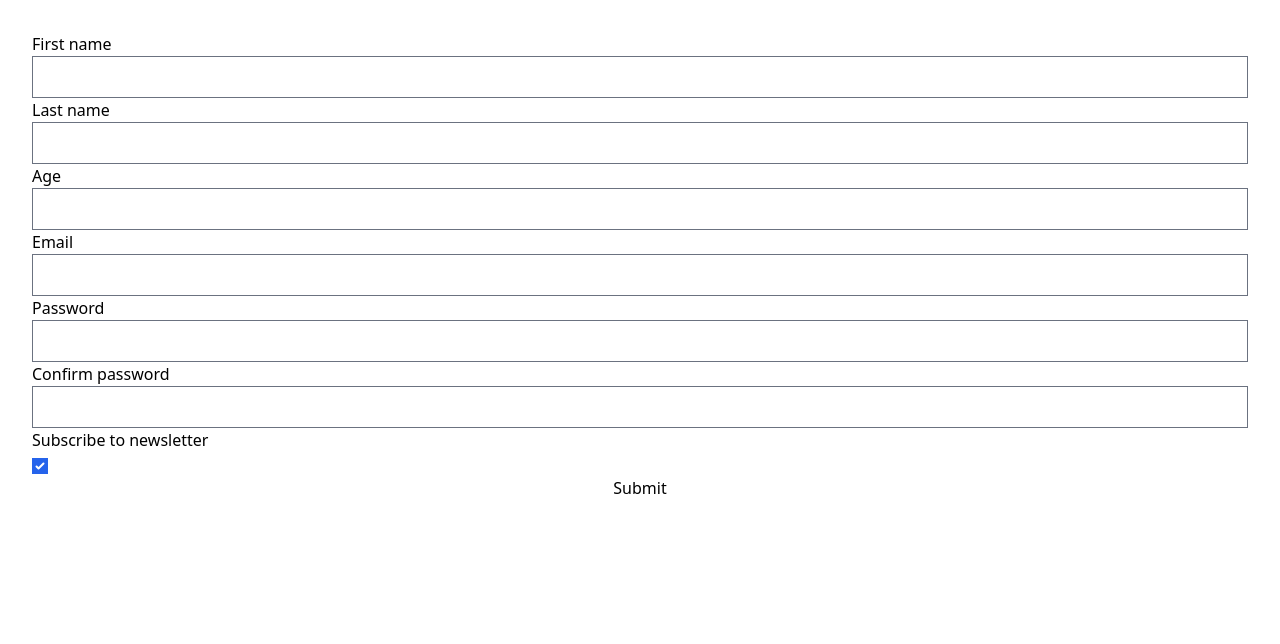
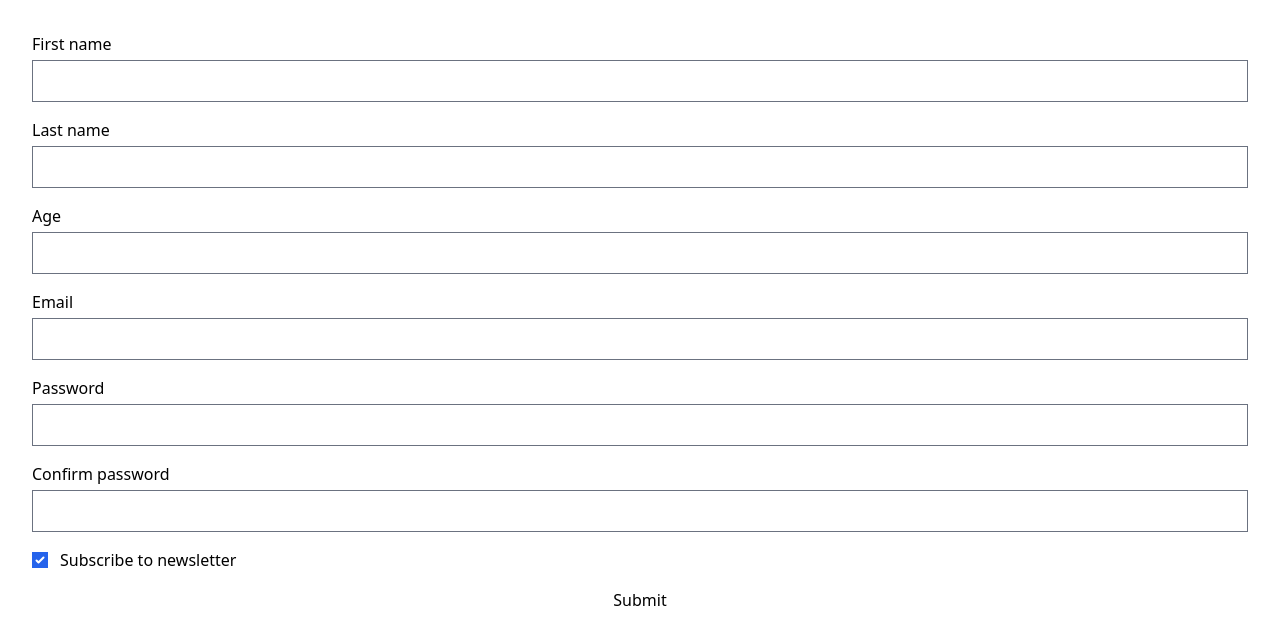
Before and after one commit to simonrevill/form-testing-practice, a React (Vite) app: page / in a window 1280 px wide. Shown: the top 644 px of the page. Built offline with nearby package versions, Linux system fonts and the light colour scheme.

Commit message:
adds FormControl component for field layouts

```diff
--- /dev/null
+++ b/src/components/FormControl/FormControl.tsx
@@ -0,0 +1,15 @@
+import { ComponentProps } from "react";
+
+type FormControlProps = {
+  row?: boolean;
+} & ComponentProps<"div">;
+
+const FormControl = ({ children, row = false }: FormControlProps) => (
+  <div
+    className={`flex ${row ? "flex-row items-center gap-3" : "flex-col gap-1"}`}
+  >
+    {children}
+  </div>
+);
+
+export default FormControl;
--- /dev/null
+++ b/src/components/FormControl/index.ts
@@ -0,0 +1,3 @@
+import FormControl from "./FormControl";
+
+export default FormControl;
--- a/src/forms/RegistrationForm/RegistrationForm.tsx
+++ b/src/forms/RegistrationForm/RegistrationForm.tsx
@@ -6,6 +6,7 @@ import NumberInput from "../../components/NumberInput";
 import PasswordInput from "../../components/PasswordInput";
 import TextInput from "../../components/TextInput";
 import ErrorMessage from "../../components/ErrorMessage";
+import FormControl from "../../components/FormControl";
 import { useForm } from "react-hook-form";
 import { zodResolver } from "@hookform/resolvers/zod";
 import { ErrorMessage as Error } from "@hookform/error-message";
@@ -61,7 +62,8 @@ const RegistrationForm = () => {
   const submit = (values: FormValues) => console.log(values);
 
   return (
-    <form onSubmit={handleSubmit(submit)}>
+    <form onSubmit={handleSubmit(submit)} className="flex flex-col gap-4">
+      <FormControl>
         <Label htmlFor="firstName">First name</Label>
         <TextInput
           id="firstName"
@@ -69,7 +71,8 @@ const RegistrationForm = () => {
           aria-invalid={errors.firstName ? "true" : "false"}
         />
         <Error errors={errors} name="firstName" as={ErrorMessage} />
-
+      </FormControl>
+      <FormControl>
         <Label htmlFor="lastName">Last name</Label>
         <TextInput
           id="lastName"
@@ -77,7 +80,8 @@ const RegistrationForm = () => {
           aria-invalid={errors.lastName ? "true" : "false"}
         />
         <Error errors={errors} name="lastName" as={ErrorMessage} />
-
+      </FormControl>
+      <FormControl>
         <Label htmlFor="age">Age</Label>
         <NumberInput
           id="age"
@@ -87,7 +91,8 @@ const RegistrationForm = () => {
           aria-invalid={errors.age ? "true" : "false"}
         />
         <Error errors={errors} name="age" as={ErrorMessage} />
-
+      </FormControl>
+      <FormControl>
         <Label htmlFor="email">Email</Label>
         <EmailInput
           id="email"
@@ -95,7 +100,8 @@ const RegistrationForm = () => {
           aria-invalid={errors.email ? "true" : "false"}
         />
         <Error errors={errors} name="email" as={ErrorMessage} />
-
+      </FormControl>
+      <FormControl>
         <Label htmlFor="password">Password</Label>
         <PasswordInput
           id="password"
@@ -103,7 +109,8 @@ const RegistrationForm = () => {
           aria-invalid={errors.password ? "true" : "false"}
         />
         <Error errors={errors} name="password" as={ErrorMessage} />
-
+      </FormControl>
+      <FormControl>
         <Label htmlFor="confirmPassword">Confirm password</Label>
         <PasswordInput
           id="confirmPassword"
@@ -111,9 +118,12 @@ const RegistrationForm = () => {
           aria-invalid={errors.confirmPassword ? "true" : "false"}
         />
         <Error errors={errors} name="confirmPassword" as={ErrorMessage} />
+      </FormControl>
 
+      <FormControl row>
+        <CheckboxInput id="subscribeToNewsletter" defaultChecked />
         <Label htmlFor="subscribeToNewsletter">Subscribe to newsletter</Label>
-      <CheckboxInput id="subscribeToNewsletter" defaultChecked />
+      </FormControl>
 
       <Button type="submit" fullWidth disabled={!isValid}>
         Submit
```
Lines whose indentation alone changed are shown as unchanged.
